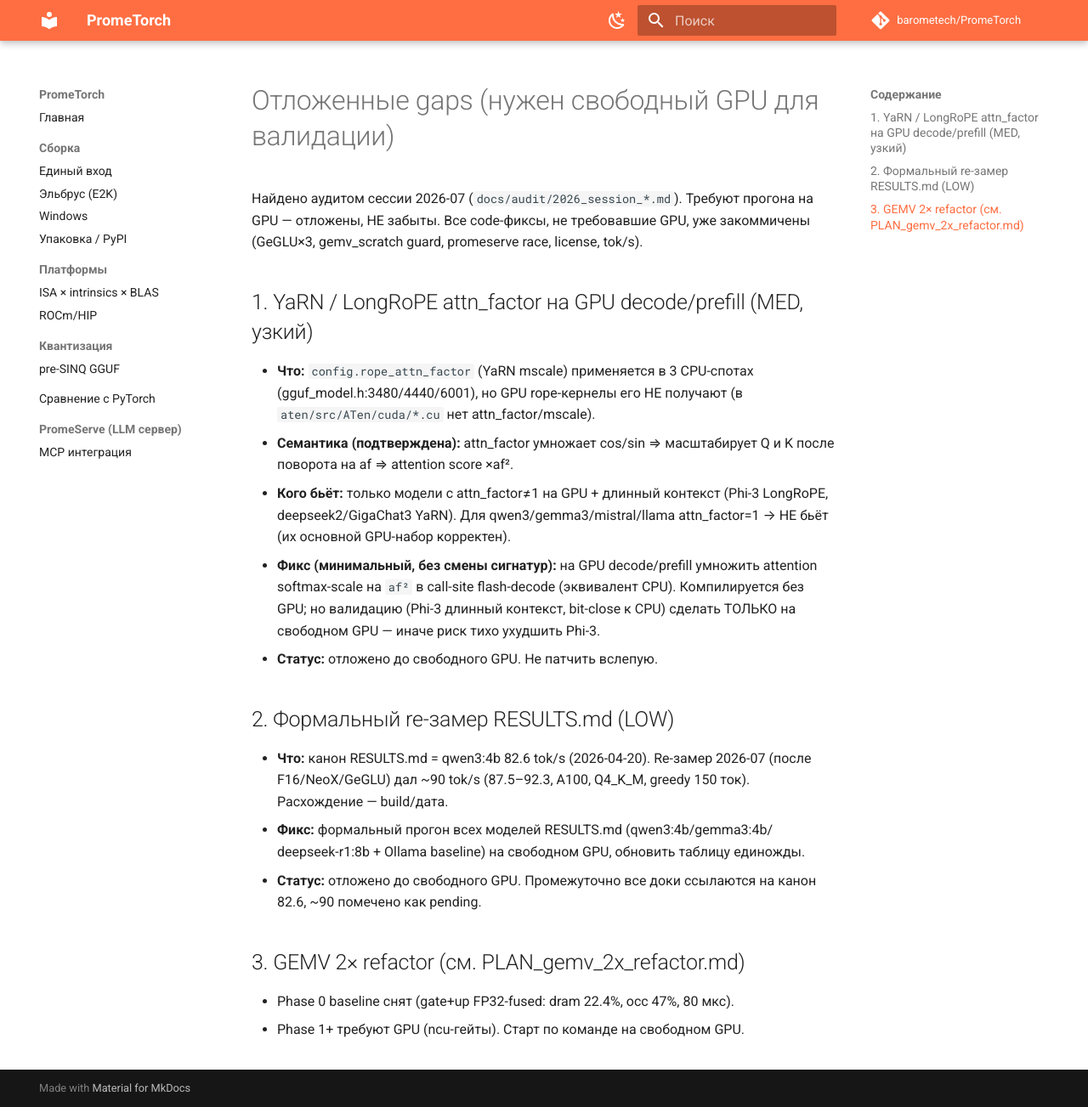
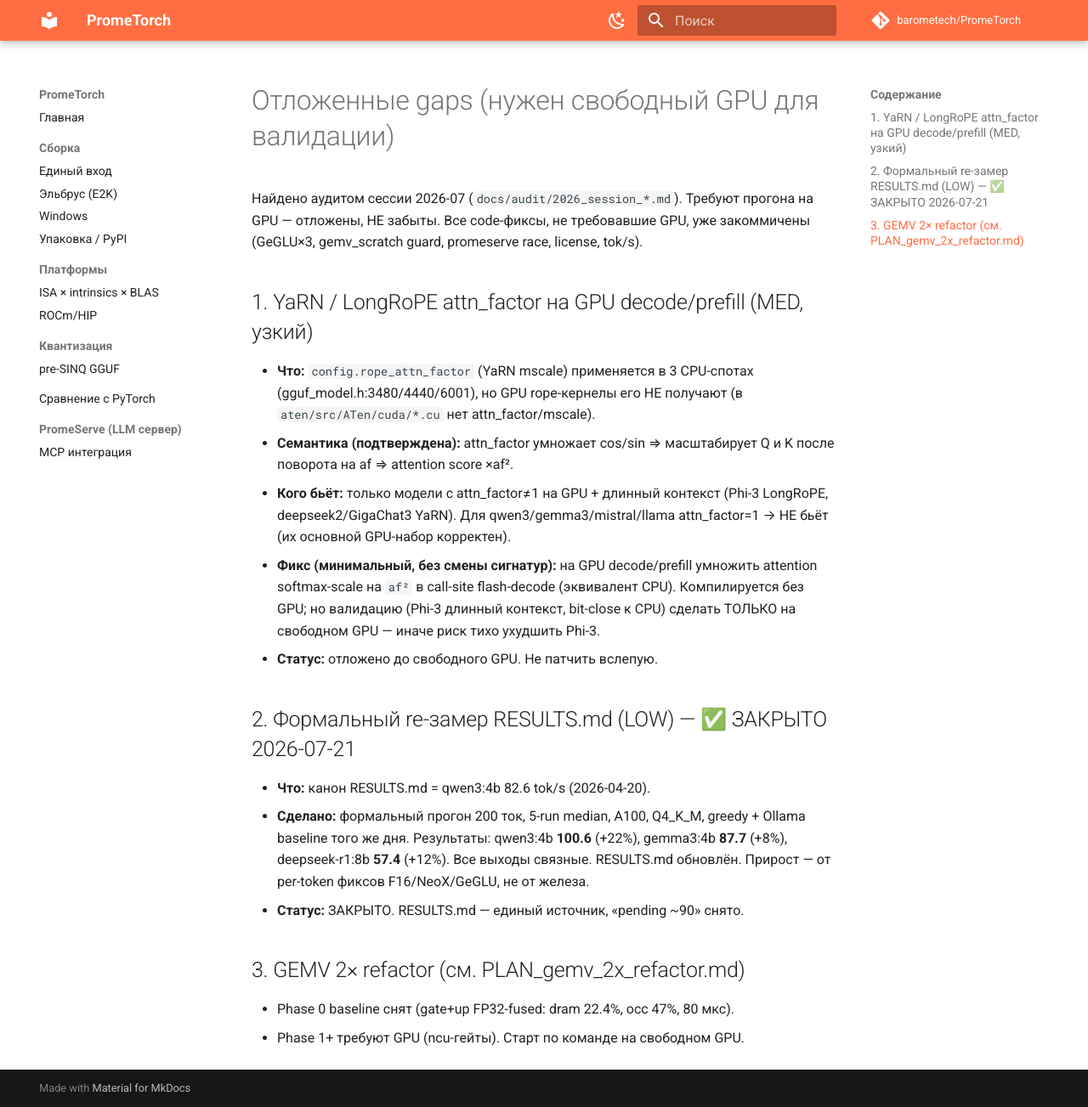
Before and after one commit to barometech/PromeTorch, an MkDocs documentation site: the page built from docs/audit/KNOWN_GAPS_deferred.md, in a window 1280 px wide and 1303 px high. Shown: the whole window at 85% size. Built offline with MkDocs 1.6.1 and Material for MkDocs 9.7.7, drawn with Linux system fonts in a browser that asks for light colours; comment, search, counter and statistics services are not loaded.

Commit message:
docs(results): re-замер GGUF inference на A100 2026-07-21 — Gap #2 закрыт
Формальный прогон 200 ток / 5-run median + Ollama baseline того же дня:
- qwen3:4b   82.6 → 100.6 tok/s (+22%), ratio vs Ollama 53%
- gemma3:4b  81.4 →  87.7 tok/s (+8%),  ratio 75%
- deepseek-r1:8b 51.1 → 57.4 tok/s (+12%), ratio 48%
Прирост от per-token фиксов F16 attn_v / NeoX RoPE / gemma3 GeGLU, не от железа.
Все выходы связные, без деградации. KNOWN_GAPS Gap #2 → ЗАКРЫТО.

Co-Authored-By: Claude Opus 4.8 (1M context) <noreply@anthropic.com>

```diff
--- a/docs/audit/KNOWN_GAPS_deferred.md
+++ b/docs/audit/KNOWN_GAPS_deferred.md
@@ -19,14 +19,13 @@
   сделать ТОЛЬКО на свободном GPU — иначе риск тихо ухудшить Phi-3.
 - **Статус:** отложено до свободного GPU. Не патчить вслепую.
 
-## 2. Формальный re-замер RESULTS.md (LOW)
-- **Что:** канон RESULTS.md = qwen3:4b 82.6 tok/s (2026-04-20). Re-замер
-  2026-07 (после F16/NeoX/GeGLU) дал ~90 tok/s (87.5–92.3, A100, Q4_K_M,
-  greedy 150 ток). Расхождение — build/дата.
-- **Фикс:** формальный прогон всех моделей RESULTS.md (qwen3:4b/gemma3:4b/
-  deepseek-r1:8b + Ollama baseline) на свободном GPU, обновить таблицу единожды.
-- **Статус:** отложено до свободного GPU. Промежуточно все доки ссылаются на
-  канон 82.6, ~90 помечено как pending.
+## 2. Формальный re-замер RESULTS.md (LOW) — ✅ ЗАКРЫТО 2026-07-21
+- **Что:** канон RESULTS.md = qwen3:4b 82.6 tok/s (2026-04-20).
+- **Сделано:** формальный прогон 200 ток, 5-run median, A100, Q4_K_M, greedy +
+  Ollama baseline того же дня. Результаты: qwen3:4b **100.6** (+22%), gemma3:4b
+  **87.7** (+8%), deepseek-r1:8b **57.4** (+12%). Все выходы связные. RESULTS.md
+  обновлён. Прирост — от per-token фиксов F16/NeoX/GeGLU, не от железа.
+- **Статус:** ЗАКРЫТО. RESULTS.md — единый источник, «pending ~90» снято.
 
 ## 3. GEMV 2× refactor (см. PLAN_gemv_2x_refactor.md)
 - Phase 0 baseline снят (gate+up FP32-fused: dram 22.4%, occ 47%, 80 мкс).
```
Also changed, not shown: RESULTS.md (+15 -6 lines).
